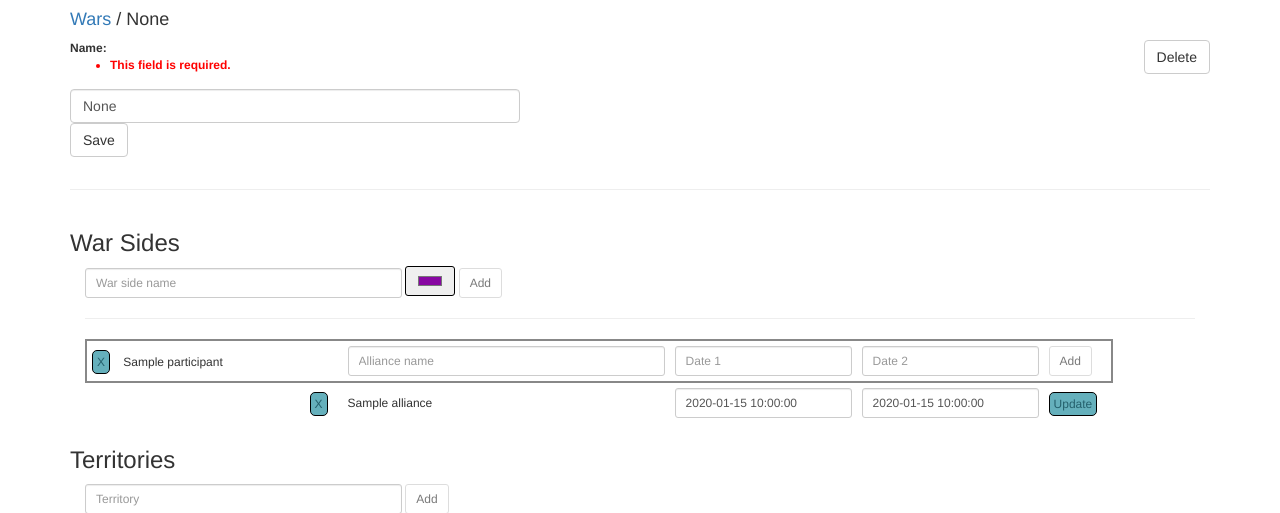
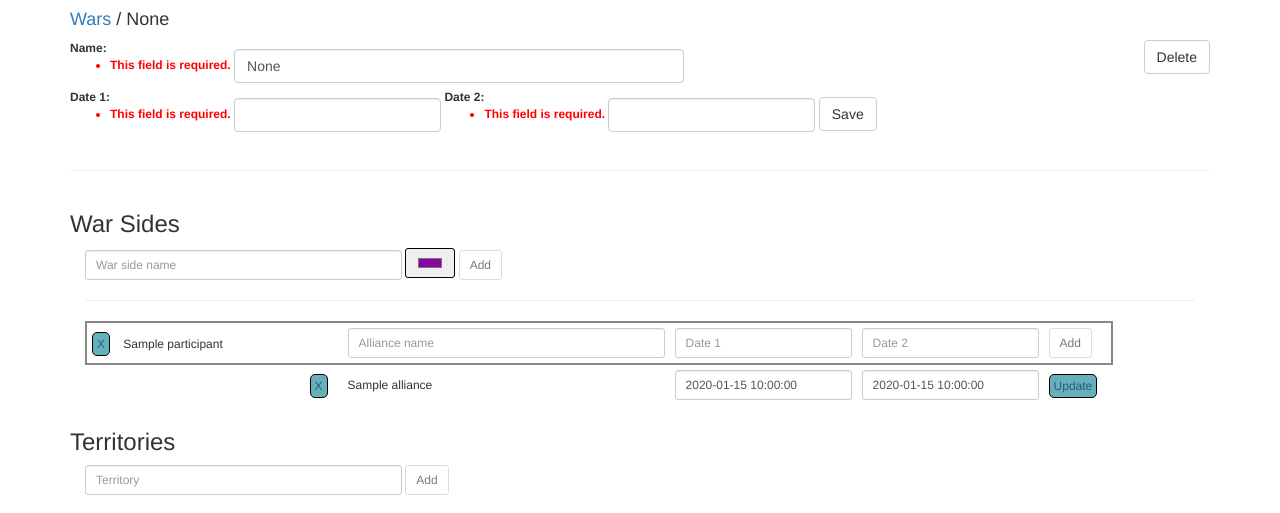
Before and after one commit to sergey-koumirov/corpfleet, a Django app: page /wars/1/update in a window 1280 px wide. Shown: the top 513 px of the page. Run offline with Django 3.2, Linux system fonts and the light colour scheme; tables that the repository leaves empty hold one stand-in row (values such as "Sample post"); parts of the project's set-up code (start-up, migrations or seed data) failed here and were passed over; some libraries are stand-ins or nearby versions.

Commit message:
added ini gates added dates to war

```diff
--- a/cwo/forms.py
+++ b/cwo/forms.py
@@ -5,4 +5,4 @@ from .models import War
 class WarForm(forms.ModelForm):
     class Meta:
         model = War
-        fields = ['name']
+        fields = ['name','date1','date2']
--- a/cwo/models/wars.py
+++ b/cwo/models/wars.py
@@ -10,6 +10,8 @@ import datetime
 class War(models.Model):
     id = models.AutoField(primary_key=True)
     name = models.CharField(max_length=200)
+    date1 = models.DateTimeField(null=True)
+    date2 = models.DateTimeField(null=True)
 
     def __str__(self):
         return "[{}] {}".format(self.id, self.name)
--- /dev/null
+++ b/cwo/templates/cwo/war/_war_fields.html
@@ -0,0 +1,13 @@
+{{ war.non_field_errors }}
+<div class="form-group">
+    <label for="{{ war.name.id_for_label }}">Name: {{ war.name.errors }}</label>
+    <input type="text" size=50 class="form-control" id="{{ war.name.id_for_label }}" name="{{ war.name.html_name }}" value="{{ war.name.value }}" />
+</div>
+<div class="form-group">
+    <label for="{{ war.date1.id_for_label }}">Date 1: {{ war.date1.errors }}</label>
+    <input type="text" size=20 class="form-control" id="{{ war.date1.id_for_label }}" name="{{ war.date1.html_name }}" value="{{ war.date1.value | date:'Y-m-d H:i:s' }}" />
+</div>
+<div class="form-group">
+    <label for="{{ war.date2.id_for_label }}">Date 2: {{ war.date2.errors }}</label>
+    <input type="text" size=20 class="form-control" id="{{ war.date2.id_for_label }}" name="{{ war.date2.html_name }}" value="{{ war.date2.value | date:'Y-m-d H:i:s' }}" />
+</div>
--- a/cwo/templates/cwo/war/dashboard.html
+++ b/cwo/templates/cwo/war/dashboard.html
@@ -5,7 +5,7 @@
 
 <h4><a href="{% url 'cwo:war_index' %}">Wars</a> / {{ war.name }} / Powers & Maps</h4>
 
-<svg id="map" viewBox="-10 -10 1100 1100" width="1000" height="1000" style="border: 1px solid #404040">
+<svg id="map" viewBox="-50 -50 1100 1100" width="1000" height="1000" style="border: 1px solid #404040">
 
     {% for sid, system in war.statistics.systems.items %}
     <circle cx="{{system.sx|floatformat}}" cy="{{system.sz|floatformat}}" r="2" stroke="#808080" stroke-width="1" fill="#CCCCCC" />
--- a/cwo/templates/cwo/war/edit.html
+++ b/cwo/templates/cwo/war/edit.html
@@ -11,18 +11,14 @@
 <h4><a href="{% url 'cwo:war_index' %}">Wars</a> / {{ war.name.value }}</h4>
 
 <div class="row">
-    <div class="col-md-6">
+    <div class="col-md-10">
         <form class="form-inline" action="{% url 'cwo:war_update' war.instance.id %}" method="post">
             {% csrf_token %}
-            {{ war.non_field_errors }}
-            <div class="form-group">
-                <label for="{{ war.name.id_for_label }}">Name: {{ war.name.errors }}</label>
-                <input type="text" size=50 class="form-control" id="{{ war.name.id_for_label }}" name="{{ war.name.html_name }}" value="{{ war.name.value }}" />
-            </div>
+            {% include "cwo/war/_war_fields.html" with war=war %}
             <input type="submit" class="btn btn-default" value="Save"/>
         </form>
     </div>
-    <div class="col-md-6 text-right">
+    <div class="col-md-2 text-right">
         <a href="{% url 'cwo:war_delete' war.instance.id %}" class="btn btn-default" onclick="return confirm('Are you sure you want to delete this?')">Delete</a>
     </div>
 </div>
@@ -40,7 +36,7 @@
             <hr>
         </div>
         <div class="col-md-12">
-            <table class="table-condensed" ng-repeat="participant in war.participants">
+            <table class="table-condensed" ng-repeat="participant in war.participants" ng-cloak>
                 <tr style="border: 2px solid {? participant.color ?}">
                     <td class="col-md-3">
                         <span class="btn-my delete" ng-click="DeleteParticipant({{war.instance.id}},participant.id)">X</span>
@@ -72,7 +68,7 @@
             <hr>
         </div>
         <div class="col-md-12">
-            <table class="table-condensed" ng-repeat="territory in war.territories">
+            <table class="table-condensed" ng-repeat="territory in war.territories" ng-cloak>
                 <tr>
                     <td class="col-md-3">
                         <span class="btn-my delete" ng-click="DeleteTerritory({{war.instance.id}},territory.id)">X</span>
--- a/cwo/templates/cwo/war/new.html
+++ b/cwo/templates/cwo/war/new.html
@@ -9,11 +9,7 @@
     <div class="col-md-6">
         <form action="{% url 'cwo:war_create' %}" method="post">
             {% csrf_token %}
-            {{ war.non_field_errors }}
-            <div class="form-group">
-                <label for="{{ war.name.id_for_label }}">Name: {{ war.name.errors }}</label>
-                <input type="text" class="form-control" id="{{ war.name.id_for_label }}" name="{{ war.name.html_name }}" value="{{ war.name.value }}" />
-            </div>
+            {% include "cwo/war/_war_fields.html" with war=war %}
             <input type="submit" class="btn btn-default" value="Save"/>
         </form>
     </div>
--- a/cwo/views.py
+++ b/cwo/views.py
@@ -21,6 +21,9 @@ def war_index(request):
 def war_new(request):
     war = War()
     war.name = '[ {0:%Y-%m-%d %H:%M:%S} ] Red vs Blue'.format(datetime.datetime.now())
+    war.date1 = datetime.datetime.now()
+    war.date2 = datetime.datetime(9999, 12, 1, hour=23, minute=59, second=59)
+
     context = {
         'war': WarForm(instance=war)
     }
--- a/static/css/main.css
+++ b/static/css/main.css
@@ -38,3 +38,20 @@ td{
 #map .system-name{
   font-size: 10px;
 }
+
+.form-compact {
+  font-size: 0.8em;
+}
+
+.form-compact .form-control {
+  padding: 1px 2px;
+  height: 24px;
+  font-size:1em;
+}
+.form-compact label {
+  margin-bottom: 1px;
+}
+.form-compact .form-group
+{
+  margin-bottom:0px;
+}
```
Also changed, not shown: cwo/management/commands/init_map.py (+1 -6 lines), cwo/migrations/0015_auto_20160804_0735.py (added).
